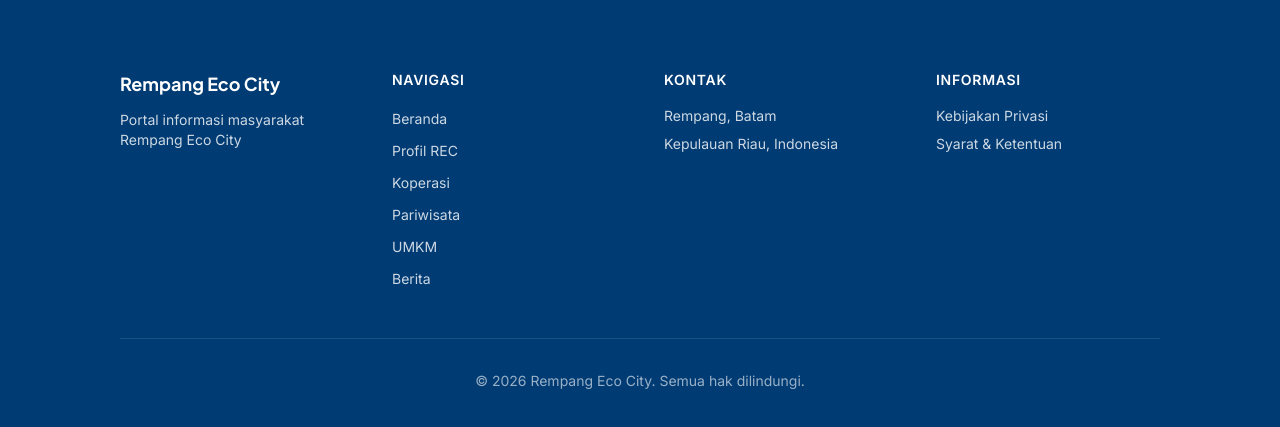
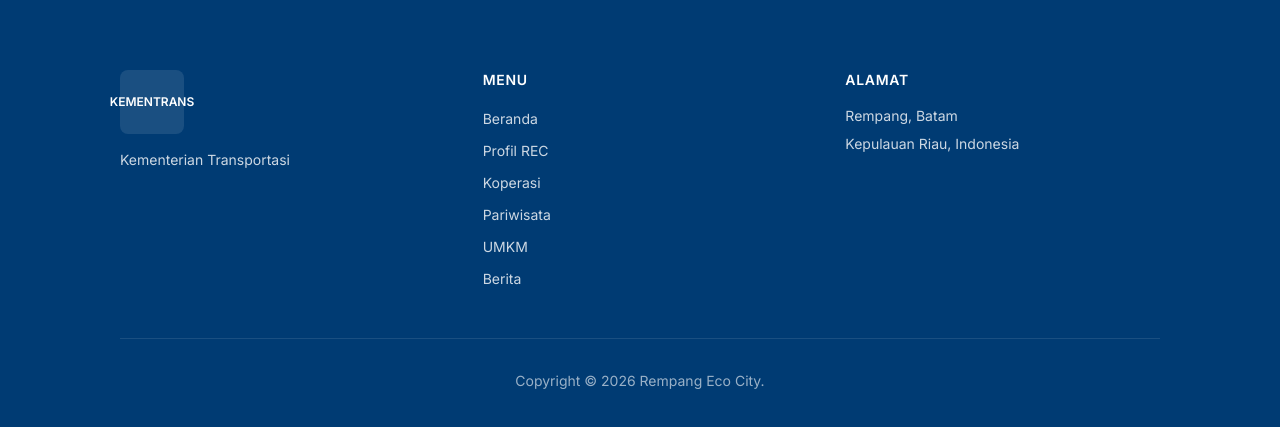
Before and after one commit to Papiann/rempang-eco-city, a Next.js app: page / in a window 1280 px wide. Shown: the part 3066-3493 px from the top of the page. Built offline with nearby package versions, Linux system fonts and the light colour scheme.

Commit message:
feat: update footer

```diff
--- a/components/Footer.tsx
+++ b/components/Footer.tsx
@@ -13,19 +13,23 @@ export default function Footer() {
   return (
     <footer className="bg-primary-dark text-white py-16 md:py-20">
       <div className="container-content">
-        <div className="grid grid-cols-1 md:grid-cols-4 gap-12 pb-12 border-b border-white/10">
-          {/* Brand */}
-          <div>
-            <h3 className="font-heading font-bold text-lg">Rempang Eco City</h3>
-            <p className="mt-3 text-sm text-white/80">
-              Portal informasi masyarakat Rempang Eco City
-            </p>
+        <div className="grid grid-cols-1 md:grid-cols-3 gap-12 pb-12 border-b border-white/10">
+          {/* Logo Kementrans */}
+          <div className="flex items-start">
+            <div className="flex flex-col">
+              <div className="w-16 h-16 bg-white/10 rounded-lg flex items-center justify-center mb-4">
+                <span className="text-xs font-bold text-center px-2">KEMENTRANS</span>
+              </div>
+              <p className="text-sm text-white/80">
+                Kementerian Transportasi
+              </p>
+            </div>
           </div>
 
-          {/* Navigation */}
+          {/* Menu */}
           <div>
             <h4 className="text-sm font-semibold text-white uppercase tracking-wider">
-              Navigasi
+              Menu
             </h4>
             <ul className="mt-4 space-y-2">
               {navLinks.map((link) => (
@@ -41,32 +45,21 @@ export default function Footer() {
             </ul>
           </div>
 
-          {/* Contact */}
+          {/* Alamat */}
           <div>
             <h4 className="text-sm font-semibold text-white uppercase tracking-wider">
-              Kontak
+              Alamat
             </h4>
             <div className="mt-4 text-sm text-white/80 space-y-2">
               <p>Rempang, Batam</p>
               <p>Kepulauan Riau, Indonesia</p>
             </div>
           </div>
-
-          {/* Info */}
-          <div>
-            <h4 className="text-sm font-semibold text-white uppercase tracking-wider">
-              Informasi
-            </h4>
-            <ul className="mt-4 space-y-2 text-sm text-white/80">
-              <li><a href="#" className="hover:text-primary-yellow transition-colors">Kebijakan Privasi</a></li>
-              <li><a href="#" className="hover:text-primary-yellow transition-colors">Syarat & Ketentuan</a></li>
-            </ul>
-          </div>
         </div>
 
         {/* Copyright */}
         <div className="pt-8 text-center text-sm text-white/60">
-          <p>© 2026 Rempang Eco City. Semua hak dilindungi.</p>
+          <p>Copyright © 2026 Rempang Eco City.</p>
         </div>
       </div>
     </footer>
--- a/components/sections/ProfilSingkat.tsx
+++ /dev/null
@@ -1,64 +0,0 @@
-"use client";
-
-import { motion } from "framer-motion";
-import Link from "next/link";
-
-export default function ProfilSingkat() {
-  return (
-    <section className="bg-bg-light py-16 md:py-24">
-      <div className="container-content">
-        <motion.h2
-          initial={{ opacity: 0, y: 20 }}
-          whileInView={{ opacity: 1, y: 0 }}
-          viewport={{ once: true }}
-          transition={{ duration: 0.6 }}
-          className="font-heading font-bold text-3xl md:text-4xl text-primary-blue mb-4"
-        >
-          Tentang Rempang Eco City
-        </motion.h2>
-
-        <div className="grid grid-cols-1 lg:grid-cols-2 gap-12 items-center">
-          {/* Image */}
-          <motion.div
-            initial={{ opacity: 0, x: -20 }}
-            whileInView={{ opacity: 1, x: 0 }}
-            viewport={{ once: true }}
-            transition={{ duration: 0.6 }}
-            className="relative"
-          >
-            <div className="aspect-[4/3] rounded-xl overflow-hidden bg-gradient-to-br from-border-color to-bg-light">
-              <img
-                src="https://images.unsplash.com/photo-1500534623283-312aade485b7?q=80&w=800&auto=format&fit=crop"
-                alt="Pulau Rempang"
-                className="w-full h-full object-cover"
-              />
-            </div>
-          </motion.div>
-
-          {/* Content */}
-          <motion.div
-            initial={{ opacity: 0, x: 20 }}
-            whileInView={{ opacity: 1, x: 0 }}
-            viewport={{ once: true }}
-            transition={{ duration: 0.6, delay: 0.1 }}
-          >
-            <p className="text-lg text-text-secondary leading-relaxed mb-6">
-              Rempang Eco City merupakan kawasan pengembangan yang berada di Pulau Rempang, Batam, Kepulauan Riau. Kawasan ini dirancang sebagai ekosistem terintegrasi yang menghubungkan industri, perdagangan, pemukiman, pariwisata, dan energi terbarukan.
-            </p>
-
-            <p className="text-lg text-text-secondary leading-relaxed mb-8">
-              Pengembangan Rempang Eco City dilakukan dengan mempertimbangkan keberlanjutan lingkungan, pemberdayaan masyarakat lokal, dan pertumbuhan ekonomi jangka panjang.
-            </p>
-
-            <Link
-              href="/profil"
-              className="inline-flex items-center gap-2 px-8 py-3 border-2 border-primary-blue text-primary-blue font-medium rounded-lg hover:bg-primary-blue hover:text-white transition-colors"
-            >
-              Selengkapnya →
-            </Link>
-          </motion.div>
-        </div>
-      </div>
-    </section>
-  );
-}
```
Also changed, not shown: public/images/logo-kementrans.png (added).
